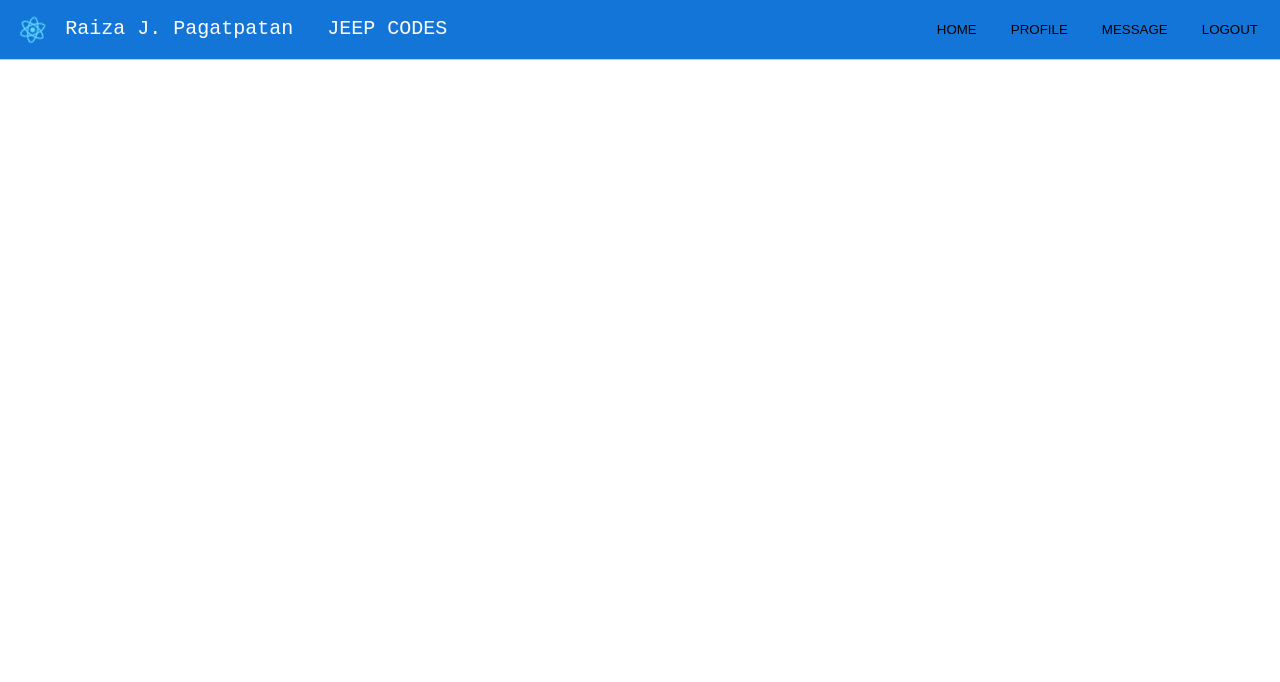
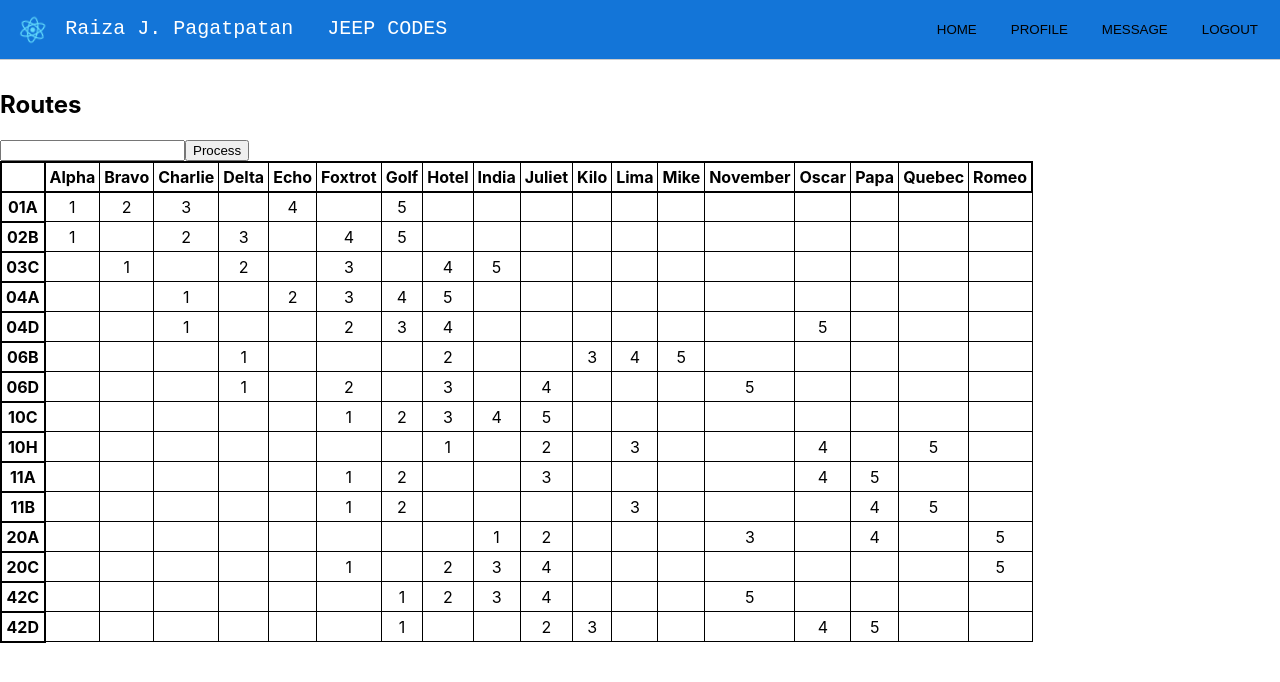
Before and after one commit to RaizaPagatpatan/jeep-codes, a React (Create React App) app: page / in a window 1280 px wide. Shown: the top 682 px of the page. Built offline with nearby package versions, Linux system fonts and the light colour scheme.

Commit message:
Letter A DONE

```diff
--- a/src/assets/css/Content.css
+++ b/src/assets/css/Content.css
@@ -0,0 +1,28 @@
+.table-container {
+    overflow-x: auto;
+}
+
+table {
+    border-collapse: collapse;
+    width: 30%;
+}
+
+td, th {
+    border: 1px solid black;
+    padding: 4px;
+    text-align: center;
+}
+
+th {
+    font-weight: bold;
+}
+
+tr:first-child {
+    font-weight: bold;
+    border: 2px solid black;
+}
+
+td:first-child {
+    font-weight: bold;
+    border: 2px solid black;
+}
--- a/src/components/Content.jsx
+++ b/src/components/Content.jsx
@@ -1,10 +1,83 @@
-import React, { useState } from 'react'
+import React, { useState } from 'react';
 import '../assets/css/Content.css';
-
 
 function App() {
 
+    const jeepRoutes = [
+        ["", "Alpha", "Bravo", "Charlie", "Delta", "Echo", "Foxtrot", "Golf", "Hotel", "India", "Juliet", "Kilo", "Lima", "Mike", "November", "Oscar", "Papa", "Quebec", "Romeo"],
+        ["01A", "1", "2", "3", "", "4", "", "5", "", "", "", "", "", "", "", "", "", "", ""],
+        ["02B", "1", "", "2", "3", "", "4", "5", "", "", "", "", "", "", "", "", "", "", ""],
+        ["03C", "", "1", "", "2", "", "3", "", "4", "5", "", "", "", "", "", "", "", "", ""],
+        ["04A", "", "", "1", "", "2", "3", "4", "5", "", "", "", "", "", "", "", "", "", ""],
+        ["04D", "", "", "1", "", "", "2", "3", "4", "", "", "", "", "", "", "5", "", "", ""],
+        ["06B", "", "", "", "1", "", "", "", "2", "", "", "3", "4", "5", "", "", "", "", ""],
+        ["06D", "", "", "", "1", "", "2", "", "3", "", "4", "", "", "", "5", "", "", "", ""],
+        ["10C", "", "", "", "", "", "1", "2", "3", "4", "5", "", "", "", "", "", "", "", ""],
+        ["10H", "", "", "", "", "", "", "", "1", "", "2", "", "3", "", "", "4", "", "5", ""],
+        ["11A", "", "", "", "", "", "1", "2", "", "", "3", "", "", "", "", "4", "5", "", ""],
+        ["11B", "", "", "", "", "", "1", "2", "", "", "", "", "3", "", "", "", "4", "5", ""],
+        ["20A", "", "", "", "", "", "", "", "", "1", "2", "", "", "", "3", "", "4", "", "5"],
+        ["20C", "", "", "", "", "", "1", "", "2", "3", "4", "", "", "", "", "", "", "", "5"],
+        ["42C", "", "", "", "", "", "", "1", "2", "3", "4", "", "", "", "5", "", "", "", ""],
+        ["42D", "", "", "", "", "", "", "1", "", "", "2", "3", "", "", "", "4", "5", "", ""]
 
+    ];
+
+
+    const [inputValue, setInputValue] = useState('');
+    const [output, setOutput] = useState('');
+
+    const handleInputChange = (event) => {
+        setInputValue(event.target.value);
+    };
+
+    const findRoute = (code) => {
+        const index = jeepRoutes.findIndex(row => row[0] === code);
+        if (index !== -1) {
+            const route = [];
+            for (let i = 1; i < jeepRoutes[index].length; i++) {
+                if (jeepRoutes[index][i] !== "" && jeepRoutes[0][i] !== "") {
+                    route.push(jeepRoutes[0][i]);
+                }
+            }
+            return route;
+        }
+        return null;
+    };
+
+    const handleProcess = () => {
+        const codes = inputValue.split(',');
+        const outputText = codes.map(code => {
+            const route = findRoute(code.trim());
+            return route ? `${code} => ${route.join(' <-> ')}` : `${code} => Route not found`;
+        }).join(', ');
+        setOutput(outputText);
+    };
+
+    return (
+        <div>
+            <h2>Routes</h2>
+            <div>
+                <input type="text" value={inputValue} onChange={handleInputChange} />
+                <button onClick={handleProcess}>Process</button>
+            </div>
+            <div className="output">{output}</div>
+
+            <div className="table-container">
+            <table>
+                <tbody>
+                    {jeepRoutes.map((row, rowIndex) => (
+                        <tr key={rowIndex}>
+                            {row.map((cellData, colIndex) => (
+                                <td key={colIndex}>{cellData}</td>
+                            ))}
+                        </tr>
+                    ))}
+                </tbody>
+            </table>
+            </div>
+        </div>
+    );
 }
 
 export default App;
```
